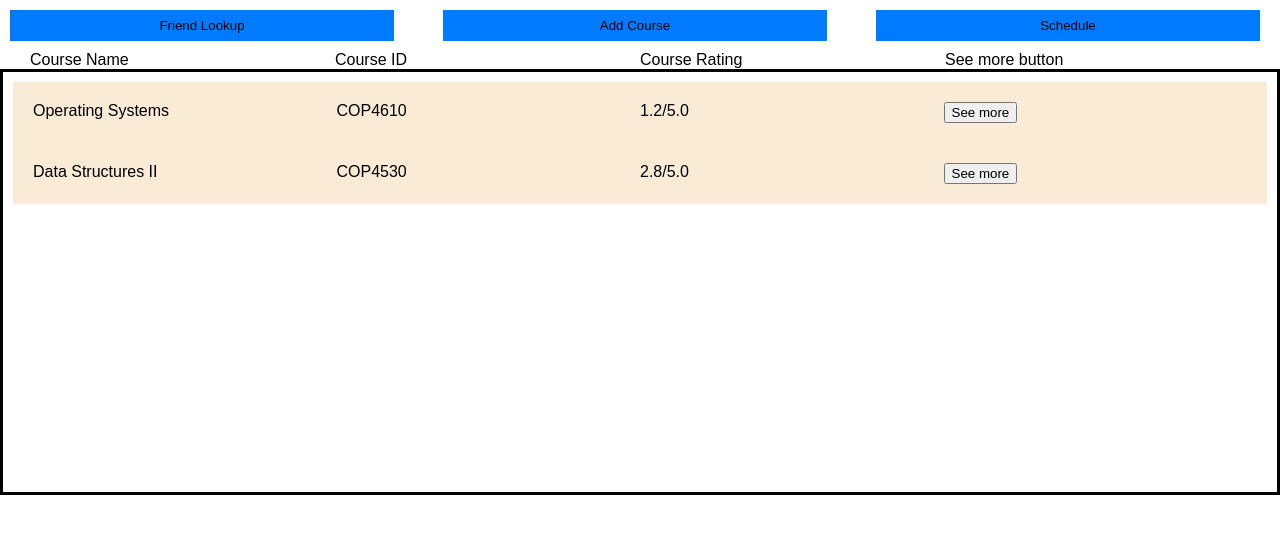
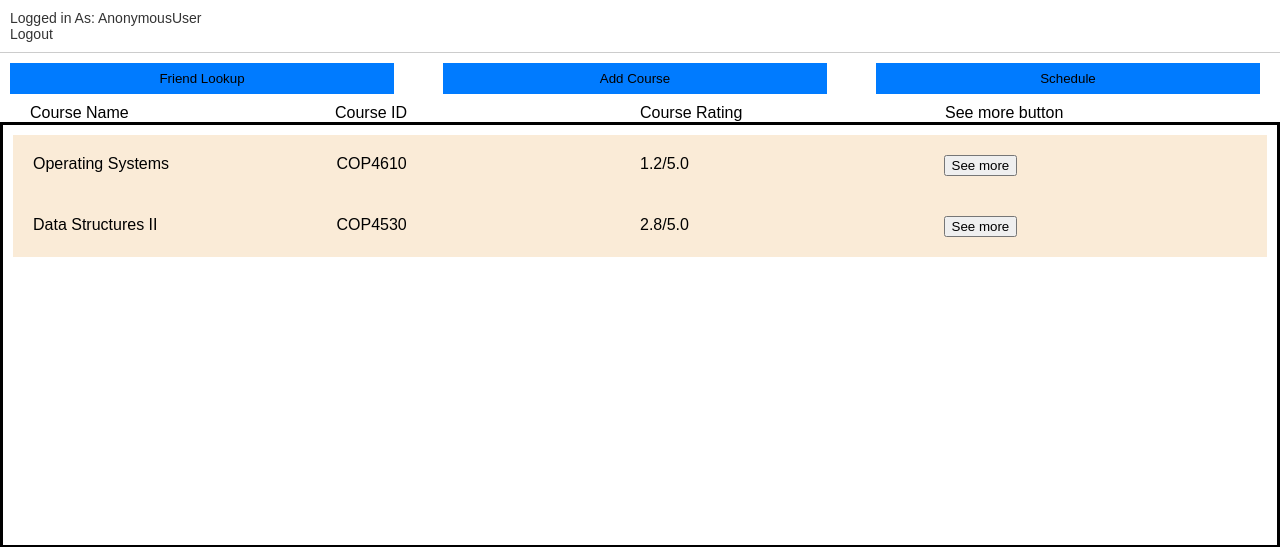
Before and after one commit to b-ranson/courseCompare, a Django app: page /schedulepage in a window 1280 px wide. Shown: the top 547 px of the page. Run offline with Django 5.2, Linux system fonts and the light colour scheme.

Commit message:
more formatting of templates and separating them. Added a 'logged in as who' bar to the navbar

```diff
--- /dev/null
+++ b/main/static/loginBar.css
@@ -0,0 +1,17 @@
+/* loginbar.css */
+
+/* Style for the login bar container */
+.loginBar {
+    background-color: #ffffff; /* Background color */
+    padding: 10px; /* Padding around the content */
+    border-bottom: 1px solid #ccc; /* Bottom border */
+}
+
+/* Style for the "Logged in as" text */
+.loginBar p {
+    margin: 0; /* Remove default margin */
+    font-size: 14px; /* Font size */
+    color: #333; /* Text color */
+}
+
+/* Additional styling for the login bar, such as font family, text alignment, etc., can be added here */
--- a/main/templates/buttons.html
+++ b/main/templates/buttons.html
@@ -1,9 +1,13 @@
+<!-- Header/Nav bar that can now be pulled into template-->
+<!-- Lowkey need to add a little things above this even to show that someone is logged in and a logout button-->
+
 {% load static %}
 
 <!DOCTYPE html>
 <head>
     <meta charset="UTF-8">
     <meta name="viewport" content="width=device-width, initial-scale=1.0">
+    <link rel="stylesheet" type="text/css" href="{% static 'loginBar.css' %}">
     <link rel="stylesheet" type="text/css" href="{% static 'buttons.css' %}">
     <title>{% block title %}My Website{% endblock %}</title>
     {% block head %}{% endblock %}
@@ -11,6 +15,12 @@
 </head>
 
 <body>
+
+    <div class="loginBar">
+        <p>Logged in As: {{ name }}</p>
+        <p>Logout</p> <!-- Need to hyper link this to a logout auth later-->
+    </div>
+
     <header>
         <div class="header">
             <div class="buttons">
--- a/main/views.py
+++ b/main/views.py
@@ -3,14 +3,14 @@ from django.http import HttpResponse
 from django.template import loader
 
 def home(request):
-   print(request.user)
    return render(request, 'home.html', {})
 
 #def login(request):
 #   return render(request, 'login.html', {})
 
 def schedulepage(request):
-   return render(request, 'schedulepage.html', {})
+   username = request.user
+   return render(request, 'schedulepage.html', {'name': username})
 
 def advancedratings(request):
    return render(request, 'advancedratings.html', {})
```
